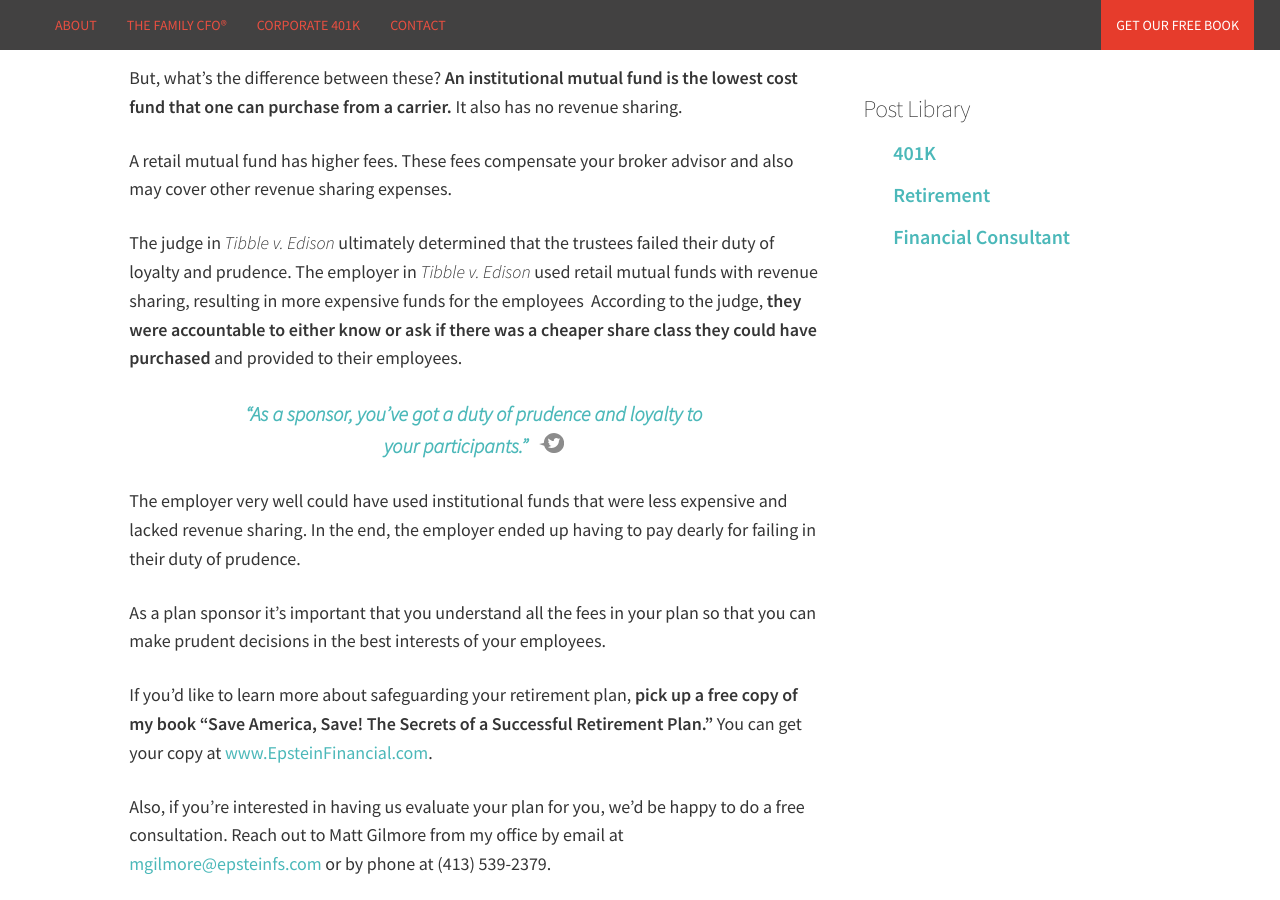
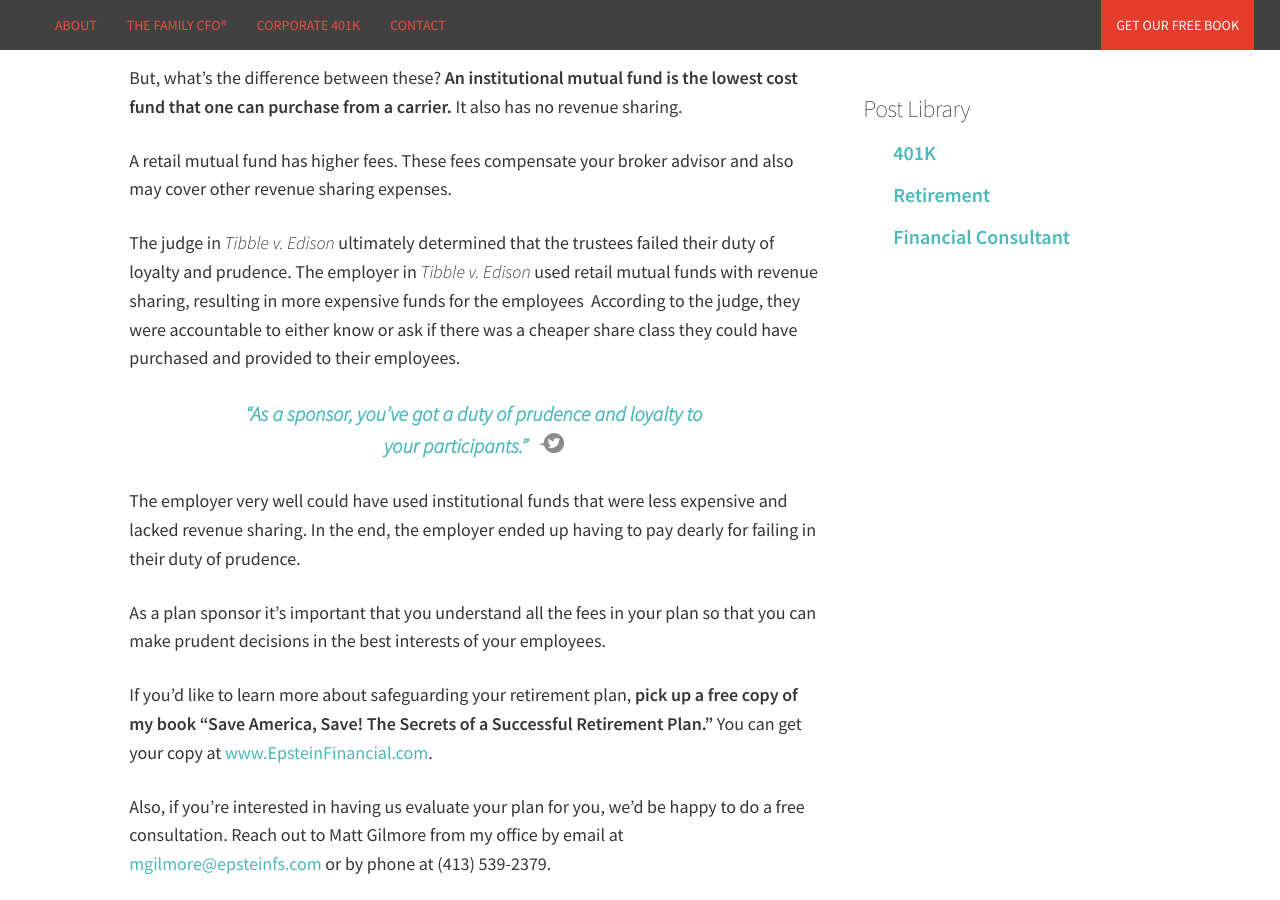
Before and after one commit to Vyral/charlie-epstein-blog, a Jekyll site: the page built from _posts/2017-10-05-are-you-truly-fulfilling-your-duties-as-a-retirement-plan-sponsor.md, in a window 1280 px wide and 900 px high, scrolled down 1268 px. Built offline with Jekyll 4.4.1, drawn with Linux system fonts in a browser that asks for light colours; nearby versions of some CDN libraries.

```diff
--- a/_posts/2017-10-05-are-you-truly-fulfilling-your-duties-as-a-retirement-plan-sponsor.md
+++ b/_posts/2017-10-05-are-you-truly-fulfilling-your-duties-as-a-retirement-plan-sponsor.md
@@ -31,7 +31,7 @@ But, what’s the difference between these? **An institutional mutual fund is th
 
 A retail mutual fund has higher fees. These fees compensate your broker advisor and also may cover other revenue sharing expenses.
 
-The judge in *Tibble v. Edison* ultimately determined that the trustees failed their duty of loyalty and prudence. The employer in *Tibble v. Edison* used retail mutual funds with revenue sharing, resulting in more expensive funds for the employees &nbsp;According to the judge, **they were accountable to either know or ask if there was a cheaper share class they could have purchased&nbsp;**and provided to their employees.&nbsp;
+The judge in *Tibble v. Edison* ultimately determined that the trustees failed their duty of loyalty and prudence. The employer in *Tibble v. Edison* used retail mutual funds with revenue sharing, resulting in more expensive funds for the employees &nbsp;According to the judge, they were accountable to either know or ask if there was a cheaper share class they could have purchased**&nbsp;**and provided to their employees.&nbsp;
 
 {% include pullquote.html %}
 
```
